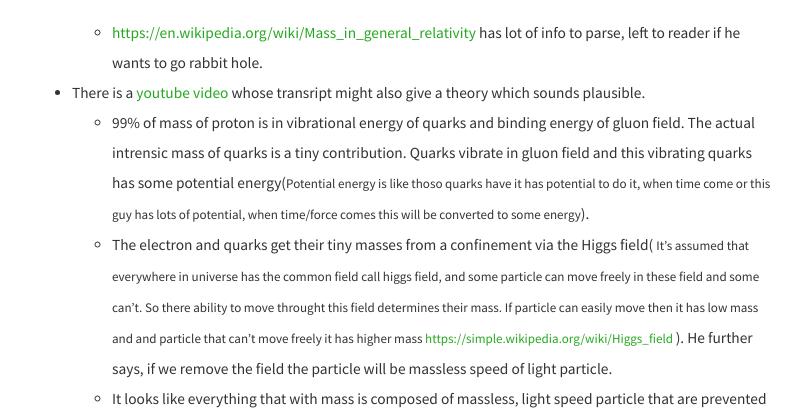
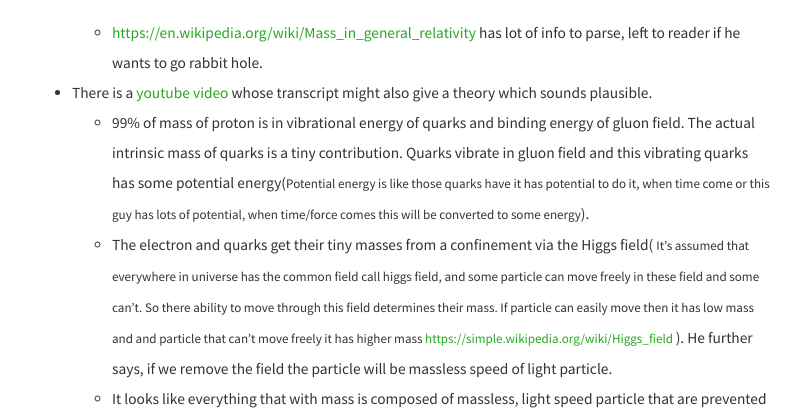
Before and after one commit to murarisumit/murarisumit.github.io, a Jekyll site: the page built from _posts/2017-08-21-mass_vs_matter_vs_weight.md, in a window 1280 px wide and 900 px high, scrolled down 1152 px. Shown: the part 177-587 px from the top of the window, without its empty margins (238-1039 px from the left). Built offline with Jekyll 4.4.1, drawn with Linux system fonts in a browser that asks for light colours; nearby versions of some CDN libraries.

Commit message:
Fixed spelling on last post

```diff
--- a/_posts/2017-08-21-mass_vs_matter_vs_weight.md
+++ b/_posts/2017-08-21-mass_vs_matter_vs_weight.md
@@ -43,9 +43,9 @@ If you go deep down, there are still theories being made. [https://en.wikipedia.
 	> The concept of mass in general relativity (GR) is more complex than the concept of mass in special relativity. In fact, general relativity does not offer a single definition of the term mass, but offers several different definitions that are applicable under different circumstances. Under some circumstances, the mass of a system in general relativity may not even be defined.
 	* [https://en.wikipedia.org/wiki/Mass_in_general_relativity](https://en.wikipedia.org/wiki/Mass_in_general_relativity) has lot of info to parse, left to reader if he wants to go rabbit hole.
 
-* There is a [youtube video](https://www.youtube.com/watch?v=gSKzgpt4HBU) whose transript might also give a theory which sounds plausible.
-	* 99% of mass of proton is in vibrational energy of quarks and binding energy of gluon field. The actual intrensic mass of quarks is a tiny contribution. Quarks vibrate in gluon field and this vibrating quarks has some potential energy(<small>Potential energy is like thoso quarks have it has potential to do it, when time come or this guy has lots of potential, when time/force comes this will be converted to some energy</small>).
-	* The electron and quarks get their tiny masses from a confinement via the Higgs field( <small> It's assumed that everywhere in universe has the common field call higgs field, and some particle can move freely in these field and some can't. So there ability to move throught this field determines their mass. If particle can easily move then it has low mass and and particle that can't move freely it has higher mass [https://simple.wikipedia.org/wiki/Higgs_field](https://simple.wikipedia.org/wiki/Higgs_field) </small> ). He further says, if we remove the field the particle will be massless speed of light particle.
+* There is a [youtube video](https://www.youtube.com/watch?v=gSKzgpt4HBU) whose transcript might also give a theory which sounds plausible.
+	* 99% of mass of proton is in vibrational energy of quarks and binding energy of gluon field. The actual intrinsic mass of quarks is a tiny contribution. Quarks vibrate in gluon field and this vibrating quarks has some potential energy(<small>Potential energy is like those quarks have it has potential to do it, when time come or this guy has lots of potential, when time/force comes this will be converted to some energy</small>).
+	* The electron and quarks get their tiny masses from a confinement via the Higgs field( <small> It's assumed that everywhere in universe has the common field call higgs field, and some particle can move freely in these field and some can't. So there ability to move through this field determines their mass. If particle can easily move then it has low mass and and particle that can't move freely it has higher mass [https://simple.wikipedia.org/wiki/Higgs_field](https://simple.wikipedia.org/wiki/Higgs_field) </small> ). He further says, if we remove the field the particle will be massless speed of light particle.
 	* It looks like everything that with mass is composed of massless, light speed particle that are prevented from moving freely through universe, as well as the fields that confine those particle.
 	* So mass is  really not a fundamental property, Is it just a result of massless particle and field bumping around resisting acceleration ?
 		* Yes it kind of is, this acceleration resisting mass, intertial mass seems to be emergent property of ensemble(<small>a group of items viewed as a whole rather than individually</small>).
```
